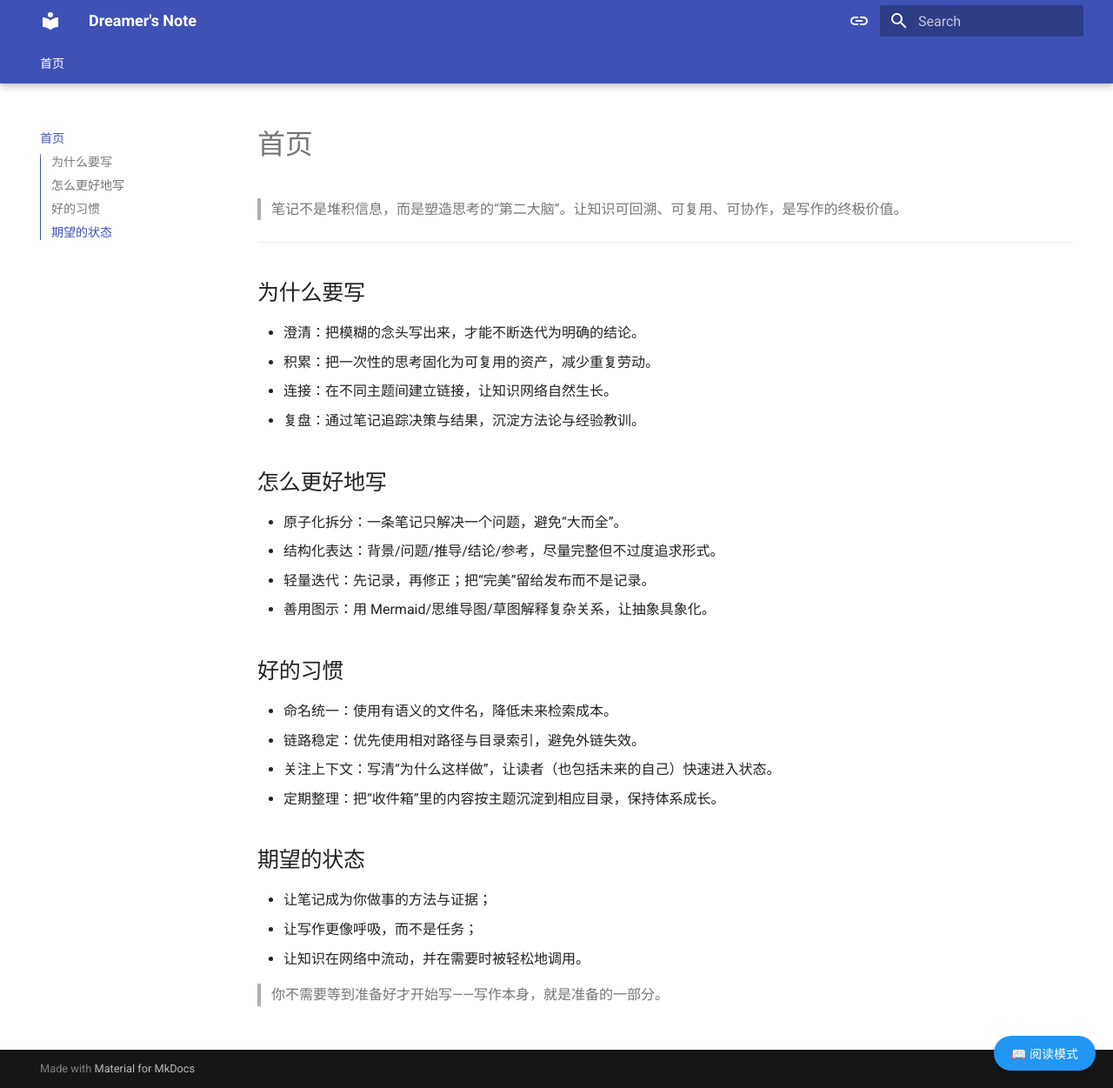
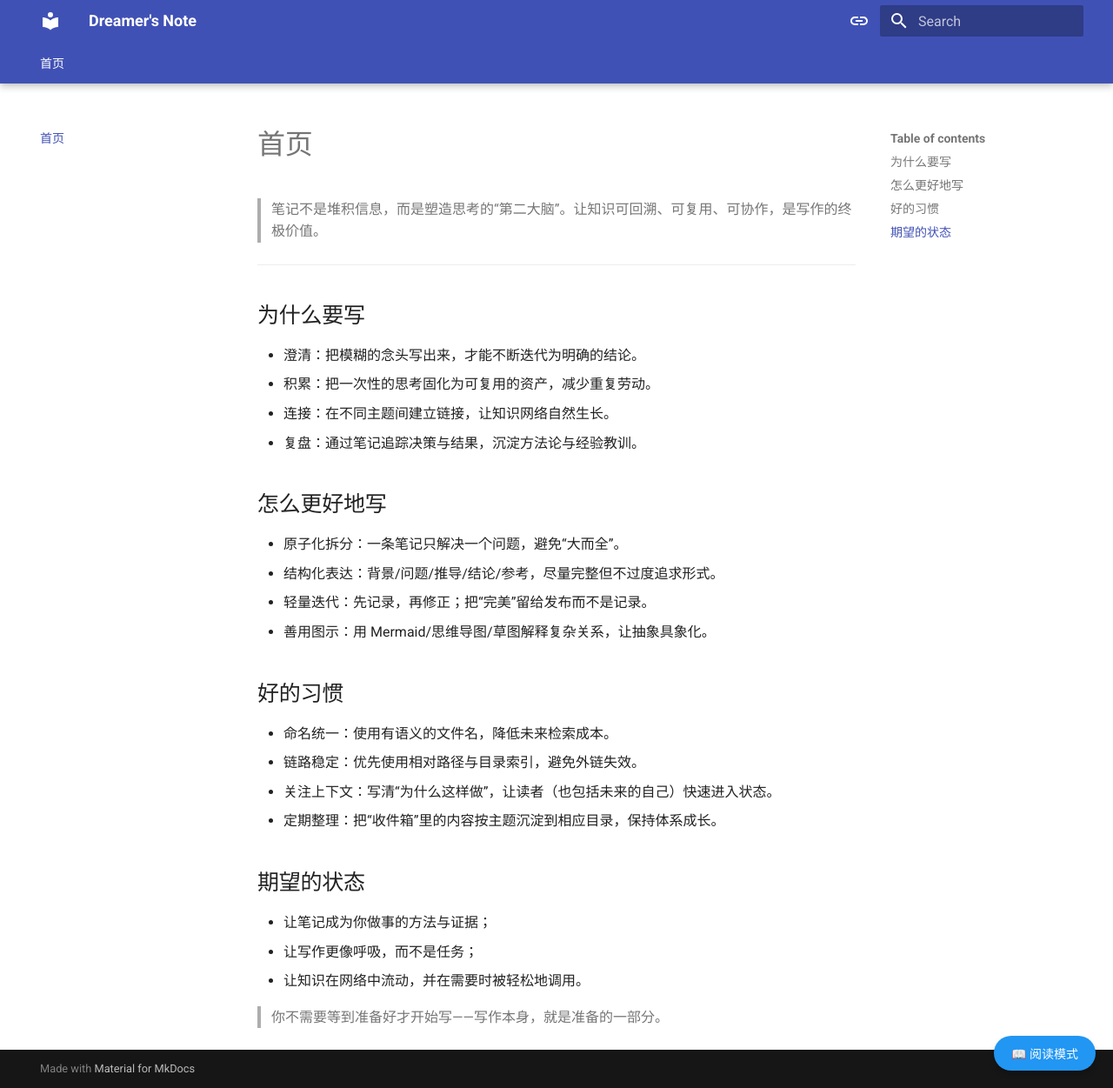
Before and after one commit to dreamer-zq/Obsidian-vault, an MkDocs documentation site: the page built from docs/index.md, in a window 1280 px wide and 1251 px high. Shown: the whole window at 87% size. Built offline with MkDocs 1.6.1 and Material for MkDocs 9.7.7, drawn with Linux system fonts in a browser that asks for light colours.

Commit message:
docs: 注释掉右侧目录集成到左侧导航的配置

```diff
--- a/mkdocs.yml
+++ b/mkdocs.yml
@@ -21,7 +21,7 @@ theme:
     - header.autohide
         # 右侧目录(TOC)
     - toc.follow             # 目录跟随滚动
-    - toc.integrate          # 将TOC集成到左侧导航(隐藏右侧)
+    # - toc.integrate          # 将TOC集成到左侧导航(隐藏右侧)
     - search.suggest         # 搜索建议
     - search.highlight       # 搜索高亮
   palette:
```
